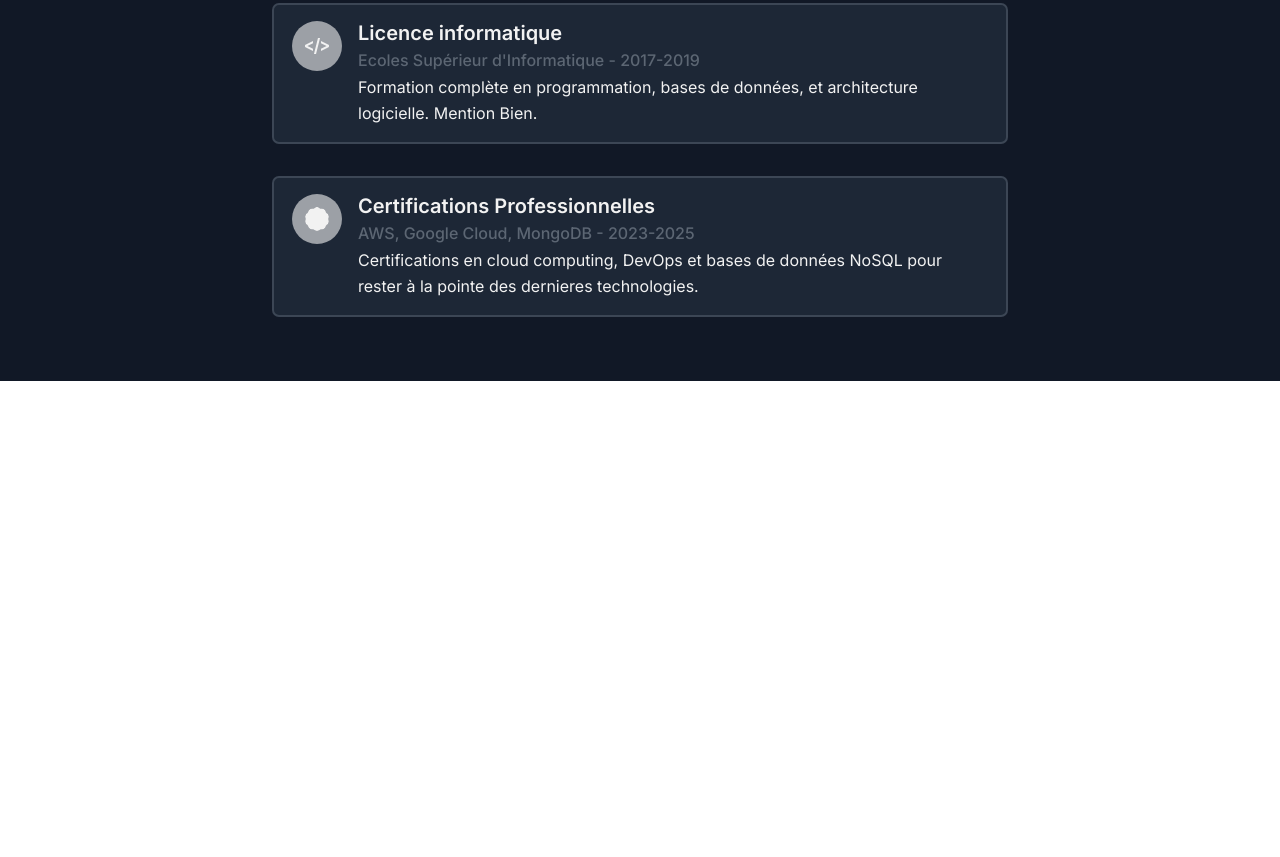
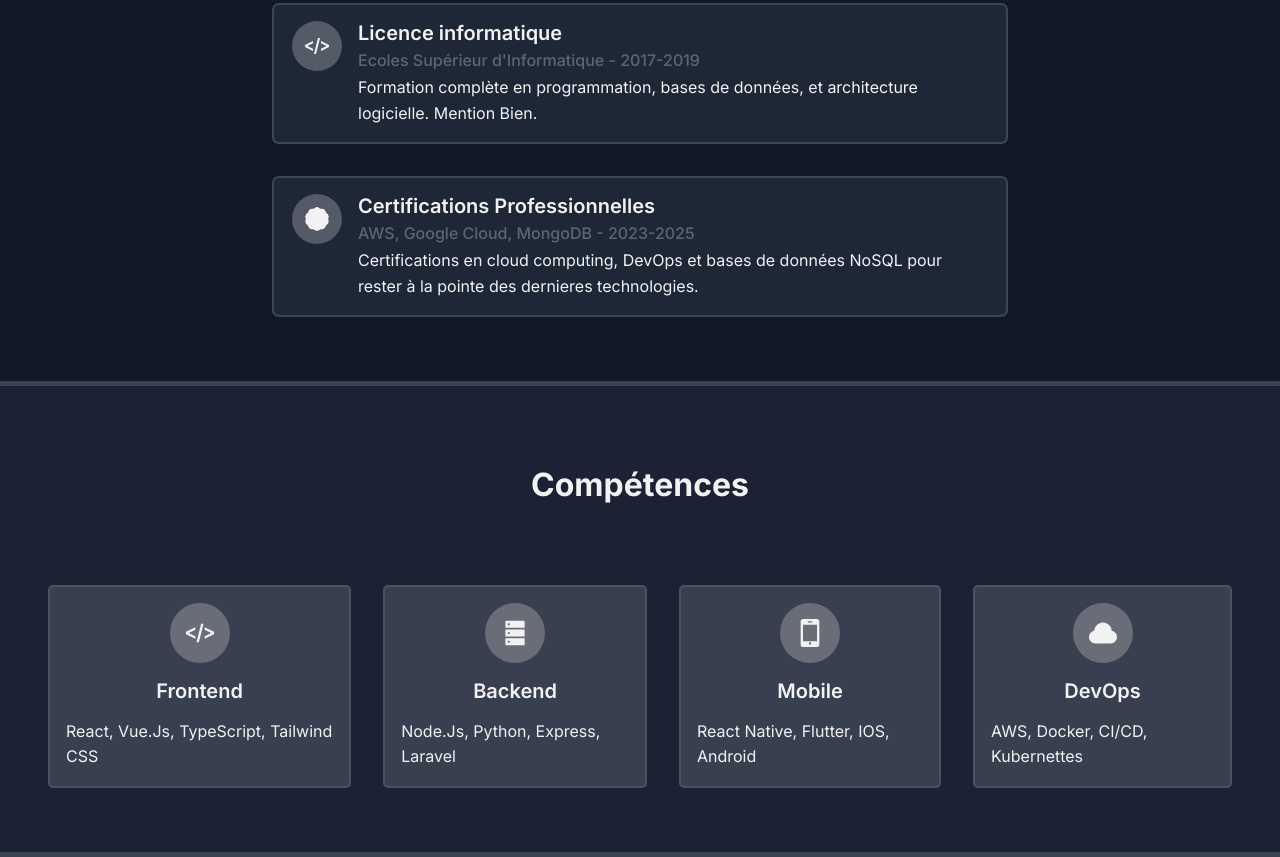
Before and after one commit to Lendl63/Portfolio, a plain HTML site: page index.html in a window 1280 px wide. Shown: the part 1669-2526 px from the top of the page. Before the commit the page ends 2050 px from the top, so only its background shows below. Drawn offline with Linux system fonts and the light colour scheme; animation ran at ten frames a second.

Commit message:
feat: ajout de la section competences (structure et design)

```diff
--- a/index.html
+++ b/index.html
@@ -60,11 +60,11 @@
                      en utilisant des dernières technologies pour créer des applications web performantes et intuitives.
                 </p><br>
                 <ul class="section-text about-skills">
-                    <li class="skill">React</li>
-                    <li class="skill">Node JS</li>
-                    <li class="skill">TypeScript</li>
-                    <li class="skill">Python</li>
-                    <li class="skill">MongoDB</li>
+                    <li class="about-skill">React</li>
+                    <li class="about-skill">Node JS</li>
+                    <li class="about-skill">TypeScript</li>
+                    <li class="about-skill">Python</li>
+                    <li class="about-skill">MongoDB</li>
                 </ul>
             </div>
             <div class="about-img">
@@ -82,7 +82,7 @@
         <h2 class="section-title">Formation</h2>
         <div class="formation-contain">
             <div class="formation-card">
-                <div class="formation-icon">
+                <div class="formation-icon div-icon">
                     <svg xmlns="http://www.w3.org/2000/svg" viewBox="0 0 24 24">
                         <path fill-rule="evenodd" fill="currentColor" d="M20 12.875v5.068c0 2.754-5.789 4.057-9 4.057-3.052 0-9-1.392-9-4.057v-6.294l9 4.863 9-3.637zm-8.083-10.875l-12.917 5.75 12 6.5 11-4.417v7.167h2v-8.25l-12.083-6.75zm13.083 20h-4c.578-1 1-2.5 1-4h2c0 1.516.391 2.859 1 4z"/>
                     </svg>
@@ -94,7 +94,7 @@
                 </div>
             </div>
             <div class="formation-card">
-                <div class="formation-icon">
+                <div class="formation-icon div-icon">
                     <svg xmlns="http://www.w3.org/2000/svg" viewBox="0 0 24 24">
                         <path fill-rule="evenodd" fill="currentColor" d="M24 10.935v2.131l-8 3.947v-2.23l5.64-2.783-5.64-2.79v-2.223l8 3.948zm-16 3.848l-5.64-2.783 5.64-2.79v-2.223l-8 3.948v2.131l8 3.947v-2.23zm7.047-10.783h-2.078l-4.011 16h2.073l4.016-16z"/>
                     </svg>
@@ -106,7 +106,7 @@
                 </div>
             </div>
             <div class="formation-card">
-                <div class="formation-icon">
+                <div class="formation-icon div-icon">
                     <svg xmlns="http://www.w3.org/2000/svg" xmlns:serif="http://www.serif.com/" clip-rule="evenodd">
                         <path fill-rule="evenodd" fill="currentColor" d="M10.499.471c.893-.628 2.108-.628 3.002 0 2.142 1.506 1.682 1.362 4.335 1.354 1.108-.004 2.091.682 2.429 1.696.813 2.427.527 2.052 2.679 3.544.899.623 1.275 1.733.928 2.744-.826 2.417-.83 1.953 0 4.381.347 1.011-.029 2.121-.928 2.744-2.151 1.492-1.866 1.117-2.679 3.544-.338 1.014-1.321 1.7-2.429 1.697-2.654-.009-2.193-.153-4.335 1.353-.894.629-2.109.629-3.002 0-2.143-1.505-1.682-1.363-4.335-1.353-1.108.003-2.091-.683-2.429-1.697-.812-2.43-.533-2.054-2.68-3.544-.898-.623-1.274-1.733-.927-2.744.827-2.418.83-1.953 0-4.381-.347-1.011.029-2.121.927-2.744 2.146-1.489 1.867-1.112 2.68-3.544.338-1.014 1.321-1.7 2.429-1.696 2.646.008 2.18.161 4.335-1.354"/>
                     </svg>
@@ -119,5 +119,56 @@
             </div>
         </div>
     </section>
+
+    <!--===== SKILLS SECTION =====-->
+    <section class="skill soft" id="skill">
+        <h2 class="section-title">Compétences</h2>
+        <div class="skill-contain">
+            <div class="skill-card">
+                <div class="icon-skill div-icon">
+                    <svg xmlns="http://www.w3.org/2000/svg" viewBox="0 0 24 24">
+                        <path fill-rule="evenodd" fill="currentColor" d="M24 10.935v2.131l-8 3.947v-2.23l5.64-2.783-5.64-2.79v-2.223l8 3.948zm-16 3.848l-5.64-2.783 5.64-2.79v-2.223l-8 3.948v2.131l8 3.947v-2.23zm7.047-10.783h-2.078l-4.011 16h2.073l4.016-16z"/>
+                    </svg>
+                </div>
+                <div class="skill">
+                    <h3 class="section-title-second">Frontend</h3>
+                    <p class="section-text">React, Vue.Js, TypeScript, Tailwind CSS</p>
+                </div>
+            </div>
+            <div class="skill-card">
+                <div class="icon-skill div-icon">
+                    <svg fill="currentColor" viewBox="0 0 1024 1024" xmlns="http://www.w3.org/2000/svg" class="icon">
+                        <path d="M832 64H192c-17.7 0-32 14.3-32 32v224h704V96c0-17.7-14.3-32-32-32zM288 232c-22.1 0-40-17.9-40-40s17.9-40 40-40 40 17.9 40 40-17.9 40-40 40zM160 928c0 17.7 14.3 32 32 32h640c17.7 0 32-14.3 32-32V704H160v224zm128-136c22.1 0 40 17.9 40 40s-17.9 40-40 40-40-17.9-40-40 17.9-40 40-40zM160 640h704V384H160v256zm128-168c22.1 0 40 17.9 40 40s-17.9 40-40 40-40-17.9-40-40 17.9-40 40-40z"/>
+                    </svg>
+                </div>
+                <div class="skill">
+                    <h3 class="section-title-second">Backend</h3>
+                    <p class="section-text">Node.Js, Python, Express, Laravel</p>
+                </div>
+            </div>
+            <div class="skill-card">
+                <div class="icon-skill div-icon">
+                    <svg fill="currentColor" xmlns="http://www.w3.org/2000/svg" viewBox="0 0 24 24">
+                        <path d="M20 2c0-1.105-.896-2-2-2h-12c-1.105 0-2 .896-2 2v20c0 1.104.895 2 2 2h12c1.104 0 2-.896 2-2v-20zm-9.501 0h3.001c.276 0 .5.224.5.5s-.224.5-.5.5h-3.001c-.275 0-.499-.224-.499-.5s.224-.5.499-.5zm1.501 20c-.553 0-1-.448-1-1s.447-1 1-1c.552 0 .999.448.999 1s-.447 1-.999 1zm6-3h-12v-14.024h12v14.024z"/>
+                    </svg>
+                </div>
+                <div class="skill">
+                    <h3 class="section-title-second">Mobile</h3>
+                    <p class="section-text">React Native, Flutter, IOS, Android</p>
+                </div>
+            </div>
+            <div class="skill-card">
+                <div class="icon-skill div-icon">
+                    <svg fill="currentColor" xmlns="http://www.w3.org/2000/svg" viewBox="0 0 24 24">
+                        <path d="M12 3c-4.006 0-7.267 3.141-7.479 7.092-2.57.463-4.521 2.706-4.521 5.408 0 3.037 2.463 5.5 5.5 5.5h13c3.037 0 5.5-2.463 5.5-5.5 0-2.702-1.951-4.945-4.521-5.408-.212-3.951-3.473-7.092-7.479-7.092z"/>
+                    </svg>
+                </div>
+                <div class="skill">
+                    <h3 class="section-title-second">DevOps</h3>
+                    <p class="section-text">AWS, Docker, CI/CD, Kubernettes</p>
+                </div>
+            </div>
+        </div>
+    </section>
 </body>
 </html>
--- a/src/css/root.css
+++ b/src/css/root.css
@@ -26,10 +26,11 @@
     --bg-soft-second: rgba(68, 77, 97, 0.76);
     --bg-hero: rgb(18, 42, 89);
     --bg-btn : rgba(255, 255, 255, 0.051);
-    --bg-icon: rgba(242, 242, 242, 0.596);
+    --bg-icon: rgba(242, 242, 242, 0.253);
 
     /* Surfaces */
     --card-dark: rgba(37, 49, 64, 0.63);
+    --card-soft: rgba(242, 242, 242, 0.137);
 
     /* Texte */
     --text-main: rgb(242, 242, 242);
--- a/src/css/style.css
+++ b/src/css/style.css
@@ -11,6 +11,13 @@ body {
 }
 
 /* ===== STYLE COMMUN ===== */
+section {
+    display: flex;
+    flex-direction: column;
+    align-items: center;
+    justify-content: center;
+}
+
 .section-title {
     margin-top: 5rem;
     font-family: var(--font-main);
@@ -51,6 +58,17 @@ body {
 
 .dark {
     background: var(--bg-dark);
+}
+
+.div-icon {
+    display: flex;
+    align-items: center;
+    justify-content: center;
+
+    background: var(--bg-icon);
+    color: var(--text-main);
+    border: none;
+    border-radius: 50%;
 }
 
 /* ===== HERO SECTION ===== */
@@ -132,13 +150,6 @@ body {
 }
 
 /* ===== ABOUT SECTION ===== */
-.about {
-    display: flex;
-    flex-direction: column;
-    align-items: center;
-    justify-content: center;
-}
-
 .about-contain {
     display: flex;
     align-items: center;
@@ -163,7 +174,7 @@ body {
     font-weight: var(--fw-semibold);
 }
 
-.skill {
+.about-skill {
     padding: 6px 12px;
     border: none;
     border-radius: 999px;
@@ -174,7 +185,7 @@ body {
     padding: 2rem;
     position: relative;
     border-radius: 1rem 0 1rem 0;
-    background: rgba(242, 242, 242, 0.137);
+    background: var(--card-soft);
 }
 
 .avatar > img {
@@ -187,7 +198,7 @@ body {
     position: absolute;
     border-radius: 50%;
     border: 1px solid var(--border-soft);
-    background: rgba(242, 242, 242, 0.596);
+    background: var(--bg-icon);
 }
 
 .dot-top {
@@ -205,16 +216,9 @@ body {
 }
 
 /* ===== FORMATION SECTION ===== */
-.formation {
-    display: flex;
-    flex-direction: column;
-    align-items: center;
-    justify-content: center;
-}
-
 .formation-contain {
     display: grid;
-    grid-template-columns: repeat(1, 1fr);
+    grid-template-columns: repeat(1, 2fr);
     width: 65%;
     padding: 4rem 3rem;
 
@@ -236,15 +240,6 @@ body {
     width: 50px;
     height: 50px;
     padding: 5px;
-
-    display: flex;
-    align-items: center;
-    justify-content: center;
-
-    background: rgba(242, 242, 242, 0.596);
-    color: var(--text-main);
-    border: none;
-    border-radius: 50%;
 }
 
 .formation-icon > svg {
@@ -264,3 +259,44 @@ body {
     margin-left: 1rem;
     width: 90%;
 }
+
+/*===== SKILLS SECTION =====*/
+.skill-contain {
+    display: flex;
+    align-items: center;
+    justify-content: center;
+    padding: 4rem 3rem;
+    gap: 2rem;
+}
+
+.icon-skill {
+    width: 60px;
+    height: 60px;
+    padding: 5px;
+}
+
+.icon-skill > svg {
+    width: 28px;
+    height: 28px;
+}
+
+.skill-card,
+.skill {
+    display: flex;
+    flex-direction: column;
+    align-items: center;
+    justify-content: center;
+}
+
+.skill-card {
+    gap: 1rem;
+    padding: 1rem;
+    border: 2px solid var(--border-soft);
+    border-radius: 5px;
+    background: var(--card-soft);
+}
+
+.skill {
+    height: 90%;
+    gap: 1rem;
+}
```
